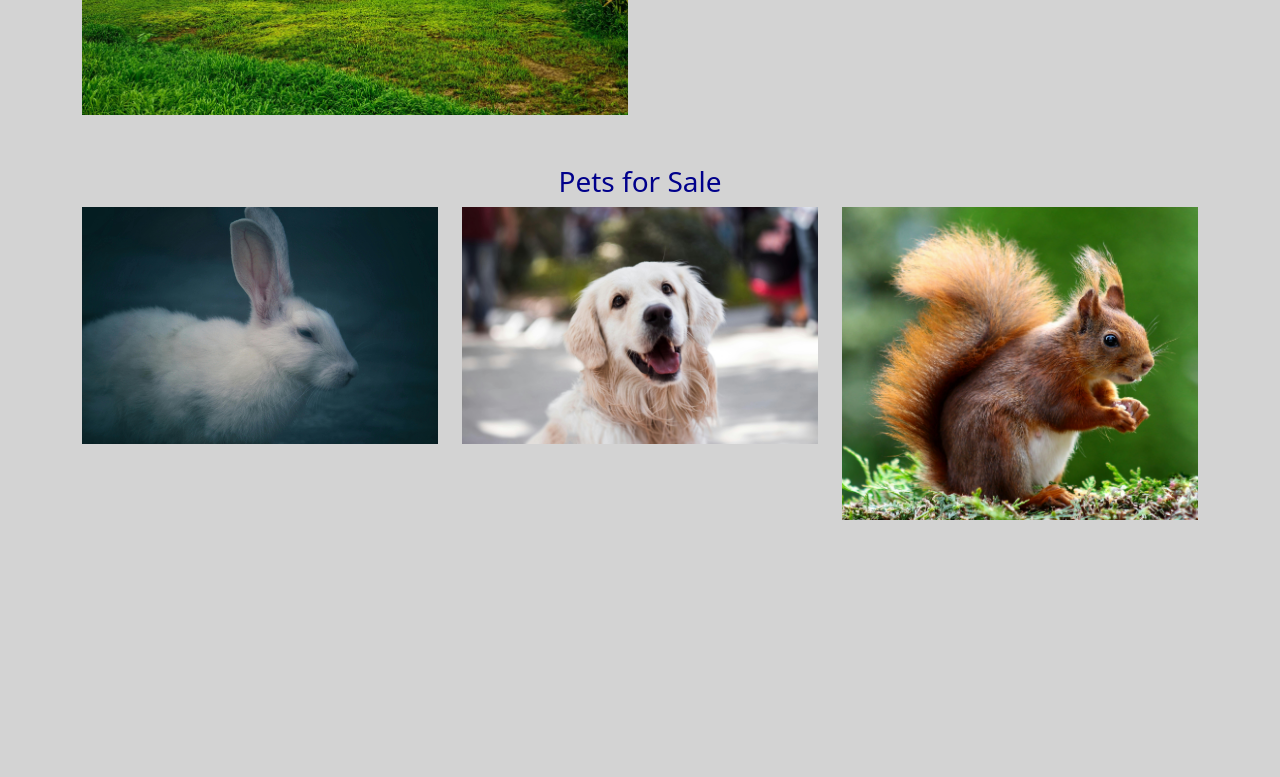
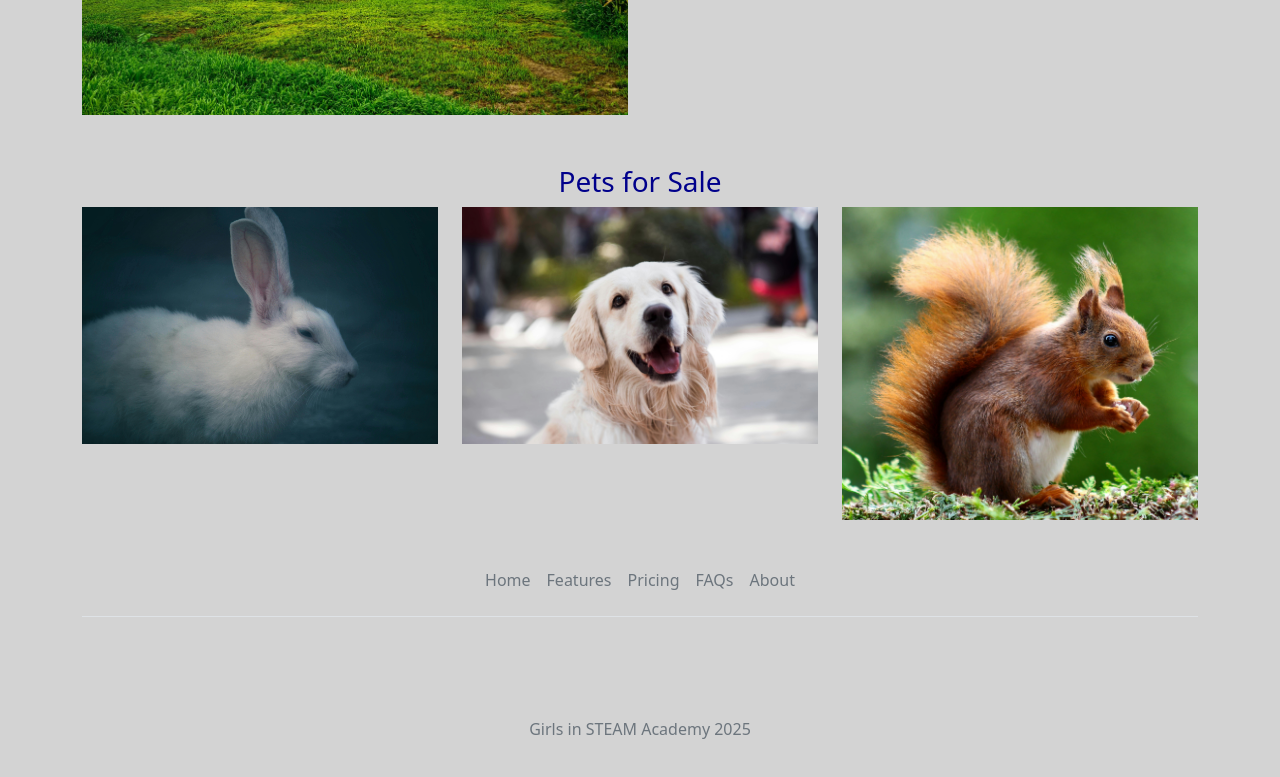
Before and after one commit to rafalsteam/rafalsteam.github.io, a plain HTML site: page index.html in a window 1280 px wide. Shown: the part 1117-1894 px from the top of the page. Before the commit the page ends 1637 px from the top, so only its background shows below. Drawn offline with nearby package versions, Linux system fonts and the light colour scheme.

Commit message:
Add files via upload

```diff
--- a/index.html
+++ b/index.html
@@ -46,6 +46,16 @@
     			<img class="img-fluid" src="img/squirrel.jpg">
     		</div>
     	</div>
+    	<footer class="py-3 my-4">
+		    <ul class="nav justify-content-center border-bottom pb-3 mb-3">
+		      <li class="nav-item"><a href="#" class="nav-link px-2 text-muted">Home</a></li>
+		      <li class="nav-item"><a href="#" class="nav-link px-2 text-muted">Features</a></li>
+		      <li class="nav-item"><a href="#" class="nav-link px-2 text-muted">Pricing</a></li>
+		      <li class="nav-item"><a href="#" class="nav-link px-2 text-muted">FAQs</a></li>
+		      <li class="nav-item"><a href="#" class="nav-link px-2 text-muted">About</a></li>
+		    </ul>
+		    <p class="text-center text-muted">Girls in STEAM Academy 2025</p>
+		</footer>
 	</div>
 </body>
 </html>
```
